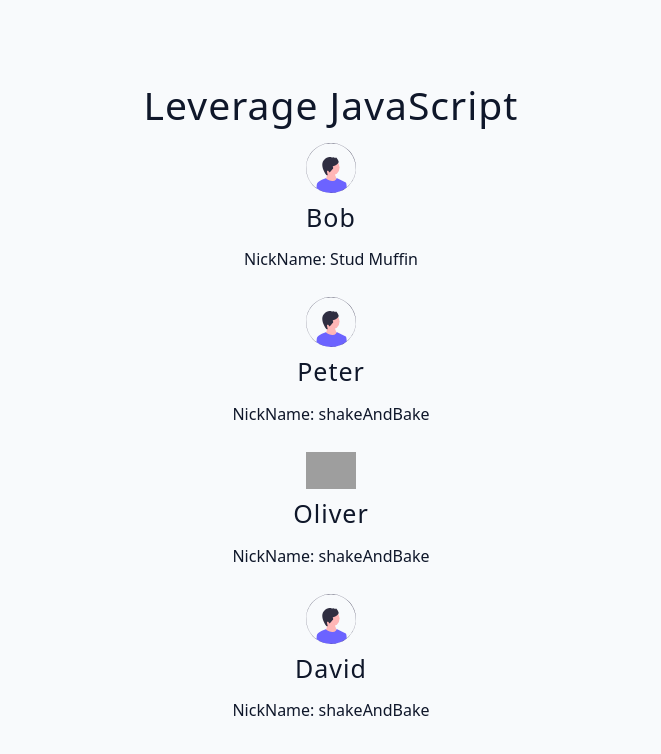
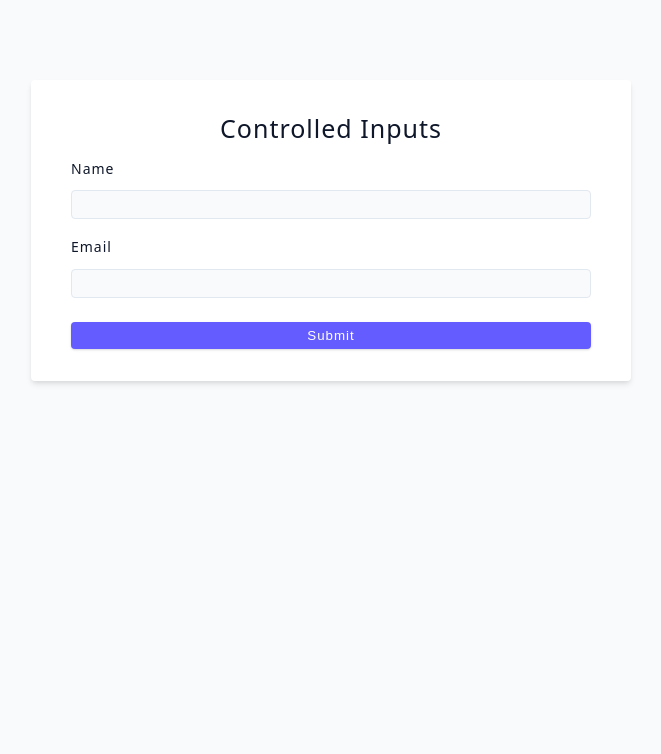
Before and after one commit to Rahimeulsy/03-advanced-react, a React (Vite) app: page / in a window 1280 px wide. Shown: the top 754 px of the page, without its empty margins (309-970 px from the left). Built offline with nearby package versions, Linux system fonts and the light colour scheme; grey boxes are pictures that could not be loaded.

Commit message:
controlled-input/handleSubmit- e.preventDefault()-onChange-setEmail(e.target.value)

```diff
--- a/src/App.jsx
+++ b/src/App.jsx
@@ -1,10 +1,9 @@
-import Lİst from "./tutorial/05-leverage-javascript/starter/List";
+import Starter from "./tutorial/06-forms/starter/01-controlled-inputs";
 
 function App() {
   return (
     <div className='container'>
-<h2>Leverage JavaScript</h2>
-<Lİst/>
+<Starter/>
     </div>
   );
 }
--- a/src/tutorial/06-forms/starter/01-controlled-inputs.jsx
+++ b/src/tutorial/06-forms/starter/01-controlled-inputs.jsx
@@ -1,4 +1,45 @@
+import { useState } from "react";
 const ControlledInputs = () => {
-  return <h2>Controlled Inputs</h2>;
+const [name, setName]= useState('');
+const [email, setEmail]= useState('');
+
+// const handleChange = (e)=>{
+// console.log(e.target.name);
+// console.log(e.target.value);
+// };
+
+const handleSubmit=(e)=>{
+  e.preventDefault();
+  //do something
+  console.log(name, email);
+};
+  return (
+    <form className="form" onSubmit={handleSubmit}>
+<h4>controlled inputs</h4>
+<div className="form-row">
+  <label htmlFor="name" className="form-label">name</label>
+<input
+type="text"
+id="name"
+className="form-input"
+value={name}
+onChange={(e)=>setName(e.target.value)}
+/>
+</div>
+
+<div className="form-row">
+  <label htmlFor="email" className="form-label">Email</label>
+<input
+type="email"
+id="email"
+className="form-input"
+value={email}
+onChange={(e)=>setEmail(e.target.value)}
+
+/>
+</div>
+<button type="submit" className="btn btn-block">submit</button>
+    </form>
+  )
 };
 export default ControlledInputs;
```
